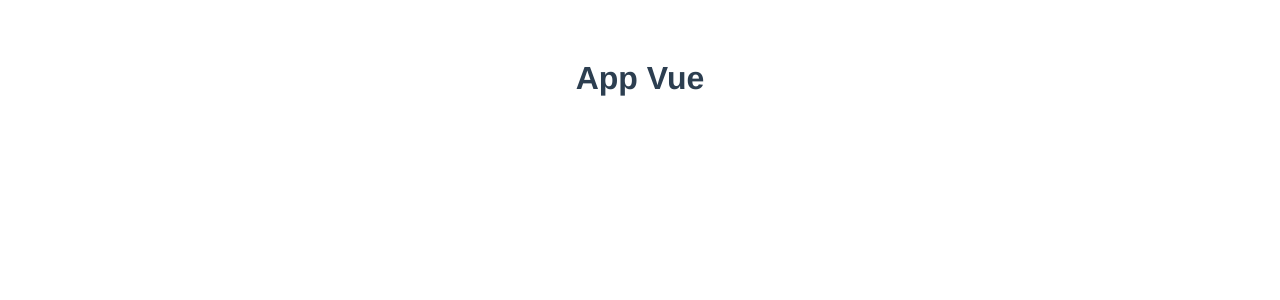
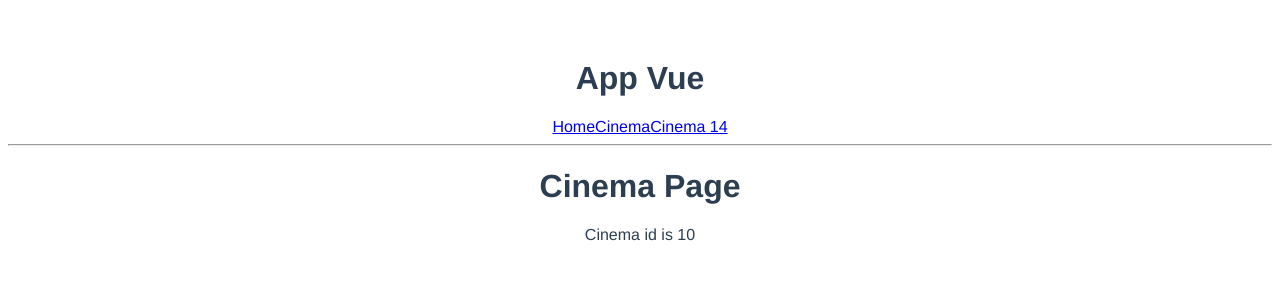
Before and after one commit to alpsenell/cinema, a Vue app: page /cinema/10 in a window 1280 px wide. Shown: the top 300 px of the page. Built offline with nearby package versions, Linux system fonts and the light colour scheme.

Commit message:
Add sample routers to app.vue

```diff
--- a/src/App.vue
+++ b/src/App.vue
@@ -1,6 +1,10 @@
 <template>
   <div id="app">
     <h1>App Vue</h1>
+    <router-link to="/">Home</router-link>
+    <router-link to="/cinema/10">Cinema</router-link>
+    <router-link to="/cinema/14">Cinema 14</router-link>
+    <hr>
     <router-view></router-view>
   </div>
 </template>
--- a/src/components/Cinema.vue
+++ b/src/components/Cinema.vue
@@ -1,12 +1,23 @@
 <template>
     <div>
         <h1>Cinema Page</h1>
+        <p>Cinema id is {{ $route.params.id }}</p>
     </div>
 </template>
 
 <script>
     export default {
-        name: "Cinema"
+        name: "Cinema",
+        watch: {
+            '$route' (to, from) {
+                /* eslint-disable no-console */
+                console.log(to);
+                console.log(from);
+            }
+        },
+        created() {
+            console.log(this.$router);
+        }
     }
 </script>
 
--- a/src/main.js
+++ b/src/main.js
@@ -6,8 +6,10 @@ import Cinema from './components/Cinema'
 
 Vue.use(VueRouter);
 
+Vue.config.devtools = true;
+
 const routes = [
-  { path: '/cinema', component: Cinema },
+  { path: '/cinema/:id', component: Cinema },
   { path: '/', component: MainPage }
 ];
 
```
